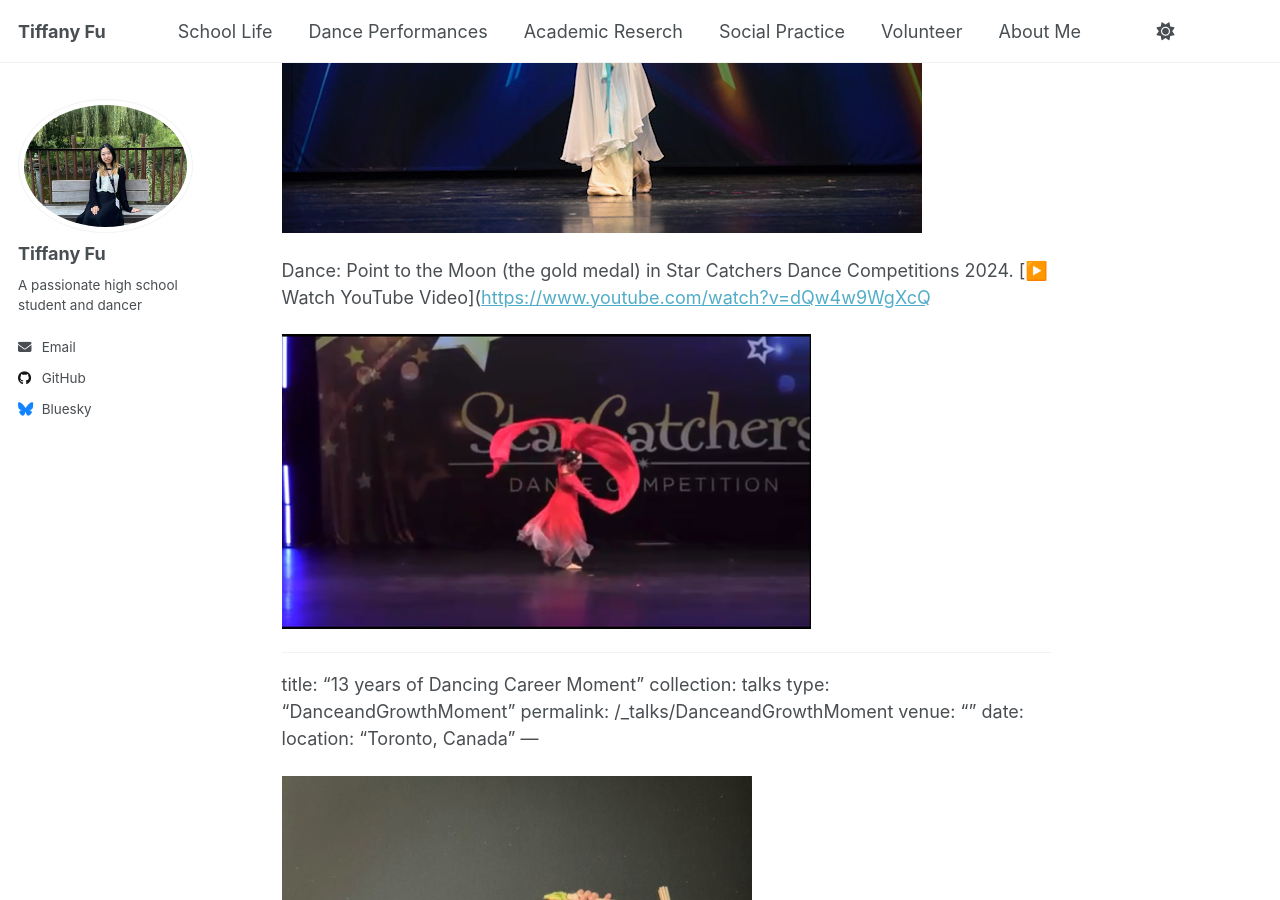
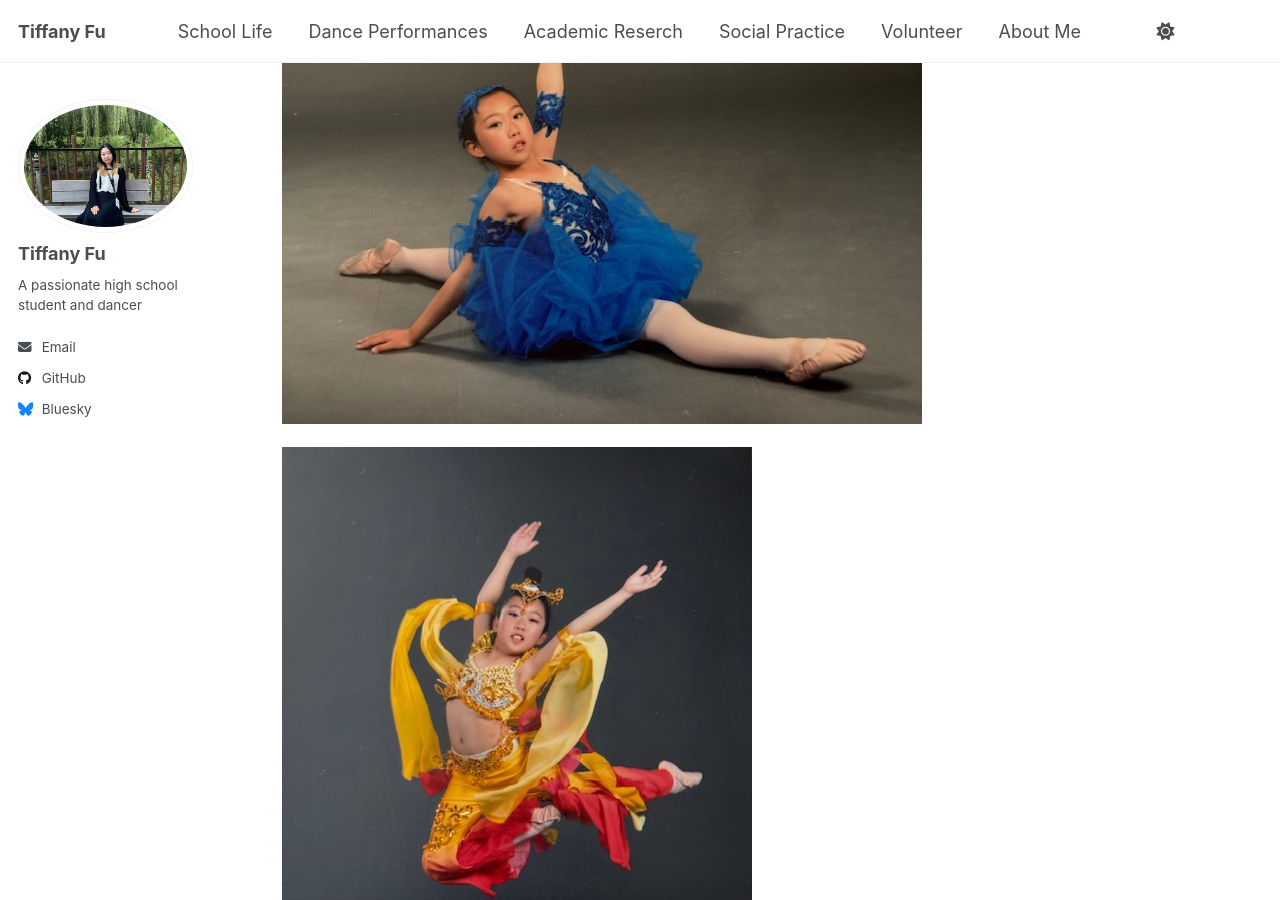
Before and after one commit to TiffanyJTFu/TiffanyFu, a Jekyll site: the page built from _talks/DanceandGrowthMoment.md, in a window 1280 px wide and 900 px high, scrolled down 915 px. Built offline with Jekyll 4.4.1, drawn with Linux system fonts in a browser that asks for light colours; a script that is not in the unit is left out; a file with an impossible date is left out; some of the changed text lies outside the part shown.

Commit message:
Update DanceandGrowthMoment.md

```diff
--- a/_talks/DanceandGrowthMoment.md
+++ b/_talks/DanceandGrowthMoment.md
@@ -1,46 +1,13 @@
 ---
-title: "Star Catchers Dance Competitions Night"
+title: "Dance and Growth Moment"
 collection: talks
-type: "Star Catchers Dance Competitions"
-permalink: /talks/DanceCompetitions2
+type: "danceandgrowthmoment"
+permalink: /talks/danceandgrowthmoment
 venue:
 date: 2025-03-18
 location: "Toronto, Canada"
 ---
 
-Dance: Timeless Love (the gold medal) in Star Catchers Dance Competitions 2025.
-[▶️ Watch YouTube Video]([https://www.youtube.com/watch?v=dQw4w9WgXcQ](https://www.youtube.com/watch?v=DYptgVvkVLQ&list=RDDYptgVvkVLQ&start_radio=1)
-
-
-![Dance10](https://tiffanyjtfu.github.io/TiffanyFu/images/dancetimelessloveb1.JPG)
-
-![Dance10](https://tiffanyjtfu.github.io/TiffanyFu/images/dancetimelessloveb3.JPG)
-
-
-Dance: Point to the Moon (the gold medal) in Star Catchers Dance Competitions 2024.
-[▶️ Watch YouTube Video]([https://www.youtube.com/watch?v=dQw4w9WgXcQ](https://www.youtube.com/watch?v=DYptgVvkVLQ&list=RDDYptgVvkVLQ&start_radio=1)
-
-
-![Dance10](https://tiffanyjtfu.github.io/TiffanyFu/images/dancepointingtothemoons.PNG)
-
-
-
-
-
-
-
-
-
-
----
-title: "13 years of Dancing Career Moment"
-collection: talks
-type: "DanceandGrowthMoment"
-permalink: /_talks/DanceandGrowthMoment
-venue: ""
-date:
-location: "Toronto, Canada"
----
 
 ![Dance10](https://tiffanyjtfu.github.io/TiffanyFu/images/dancetech1.jpg)
 
```
